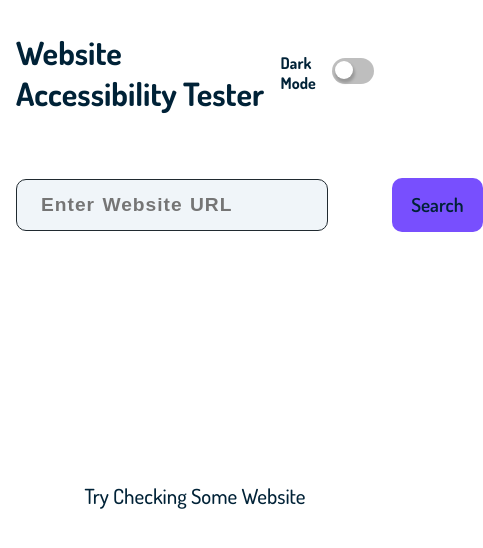
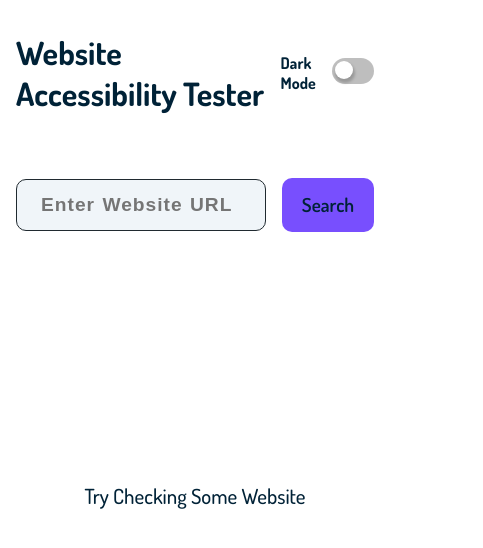
Before and after one commit to gadgetvala/website_accessibility_tester, a Next.js app in the folder 3.nextjs/: page / in a window 390 px wide. Shown: the top 548 px of the page, 483 px wide, since content can reach past the window. Built offline with nearby package versions, Linux system fonts and the light colour scheme.

Commit message:
FEATURE: Added Media Query for Smaller Devices

```diff
--- a/3.nextjs/components/search_header/style.ts
+++ b/3.nextjs/components/search_header/style.ts
@@ -18,6 +18,11 @@ export const InputContainer = styled.input`
   font-size: 1.2rem;
   border: 1px solid ${(props) => props.theme.borderColor};
   background-color: ${(props) => props.theme.primaryColor};
+
+  @media (max-width: 430px) {
+    flex: 1;
+    max-width: 200px;
+  }
 `;
 
 export const SearchButton = styled.div`
@@ -31,4 +36,8 @@ export const SearchButton = styled.div`
   text-align: center;
   border-radius: 10px;
   background-color: ${(props) => props.theme.secondaryColor};
+
+  @media (max-width: 430px) {
+    margin-left: 1rem;
+  }
 `;
```
